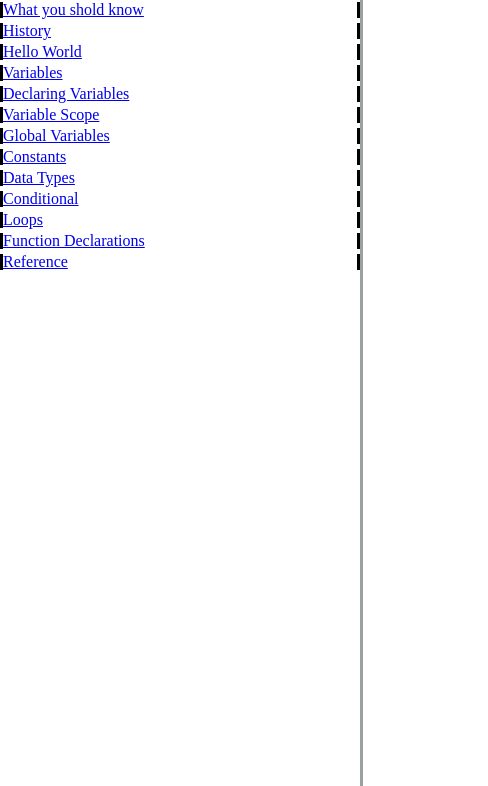
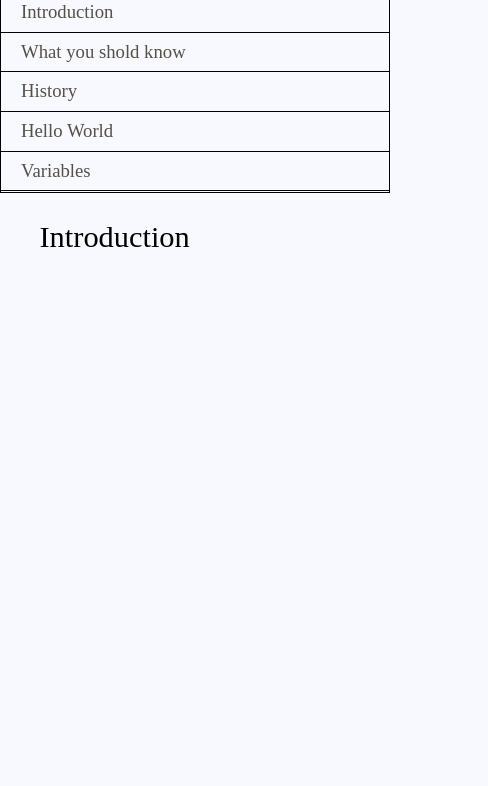
Before and after one commit to andresnunes/Lua-Quick-Start, a plain HTML site: page index.html in a window 390 px wide. Shown: the part 58-844 px from the top of the page, 488 px wide, since content can reach past the window. Drawn offline with Linux system fonts and the light colour scheme.

Commit message:
Versão 2.1, vesão beta da barra de navegação./ Version 2.1, the beta of the navegation bar.

```diff
--- a/css/style.css
+++ b/css/style.css
@@ -1,8 +1,10 @@
 body{
+	background-color: #F8F8FF;
 	width:90%;
 	margin-left:auto;
 	margin-right:auto;
 }
+
 #navbar{
 	position: fixed;
 	min-width: 300px;
@@ -12,24 +14,79 @@ body{
 	height:100%;
 	border-right:solid;
 	border-color:rgba(0,22,22,0.4);
+	font-size: 1em;
 }
 
 #main-doc{
 	position: absolute;
 	margin-left:310px;
-	padding:20px;
+	padding: 20px;
 	margin-bottom: 110px;
 }
+
 header{
-	font-size: 1.5em;
-	text-align: center;
+	font-size: 1.9em;
+	text-align: left;
 	margin-top: 10px;
 }
 
-li{
-	border:solid black;
-	border-top:1px;
-	border-bottom:1px;
-    margin-top: 5px;
-    margin-bottom: 5px;
+#navbar header{
+	font-size: 2em;
+	font-style: oblique;
+	text-align: center;
+	margin-bottom: 10px;
 }
+
+#navbar ul {
+	height: 85%;
+	overflow-y: auto;
+	overflow-x: hidden;
+}
+
+#navbar li{
+	border-top:1px solid black;
+	position: relative;
+	width:100%;
+}
+
+#navbar a{
+	font-size: 1.3em;
+	text-decoration:none;
+	display: block;
+	padding: 10px 20px;
+	color: #555149;
+	cursor: pointer;
+}
+
+#navbar a:hover{
+	text-decoration: underline;
+	color: #252415;
+}
+
+
+@media only screen and (max-width: 780px){
+	#navbar {
+		position: absolute;
+		min-width: 200px;
+		max-height: 300px;
+		top:0px;
+		padding: 0px;
+		margin: 0px;
+		width: 100%;
+		border: none;
+		z-index: 1;
+		font-size: 0.9em;
+	}
+
+	#navbar ul {
+		border: 1px black solid;
+		height: 200px;
+	}
+
+	#main-doc{
+		position: relative;
+		margin-left: 0px;
+		margin-top: 250px;
+	}
+
+}
--- a/index.html
+++ b/index.html
@@ -1,4 +1,5 @@
 <!Doctype html>
+<html>
 <head>
     <title></title>
     <meta charset="utf-8">
@@ -31,7 +32,7 @@
 
             <li><a class="nav-link" href="#data" rel="internal">Data Types</a></li>
 
-            <li><a class="nav-link" href="#conditionals" rel="internal">Conditional</a></li>
+            <li><a class="nav-link" href="#conditionals" rel="internal">Conditionals</a></li>
 
             <li><a class="nav-link" href="#loops" rel="internal">Loops</a></li>
 
@@ -124,3 +125,8 @@
         </section>
     </main>
 </body>
+<script>
+    const projectName = 'technical-docs-page';
+    localStorage.setItem('example_project', 'Technical Docs Page');
+</script>
+</html>
```
Also changed, not shown: 1 other file.
